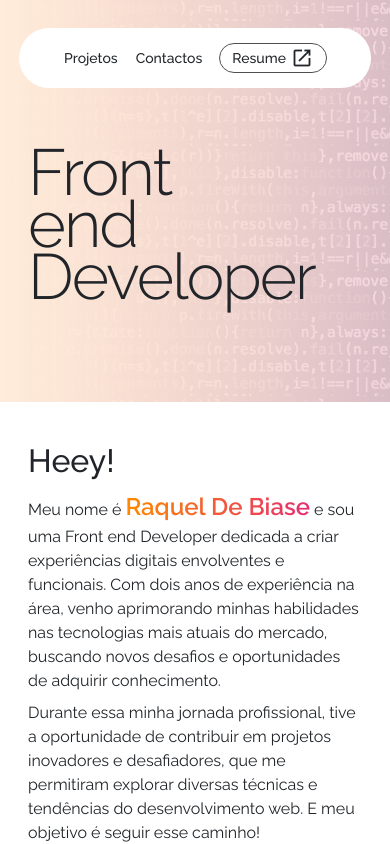
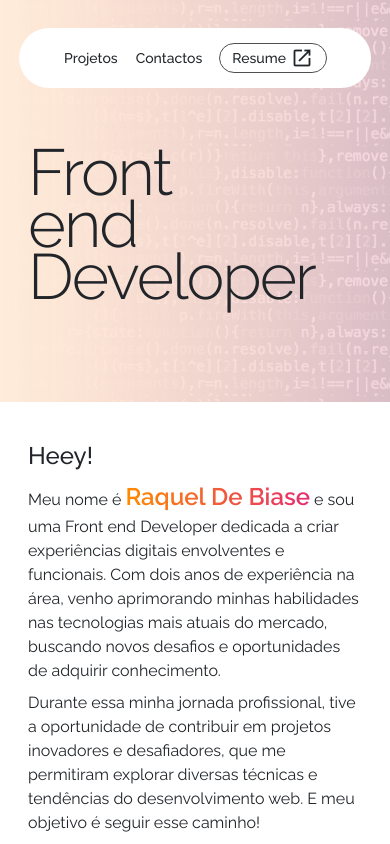
Before and after one commit to raqueldebiase/MeuWebsite, an Angular app: page / in a window 390 px wide. Shown: the top 844 px of the page. Built offline with nearby package versions, Linux system fonts and the light colour scheme.

Commit message:
fix ha media 1220

```diff
--- a/src/app/content/content.component.css
+++ b/src/app/content/content.component.css
@@ -110,7 +110,7 @@ h2 {
   }
   h2 {
     font-weight: 500;
-    font-size: 2.0rem;
+    font-size: 1.5rem;
   }
   .about .about-txt p{
     font-size: 1.0em;
```
